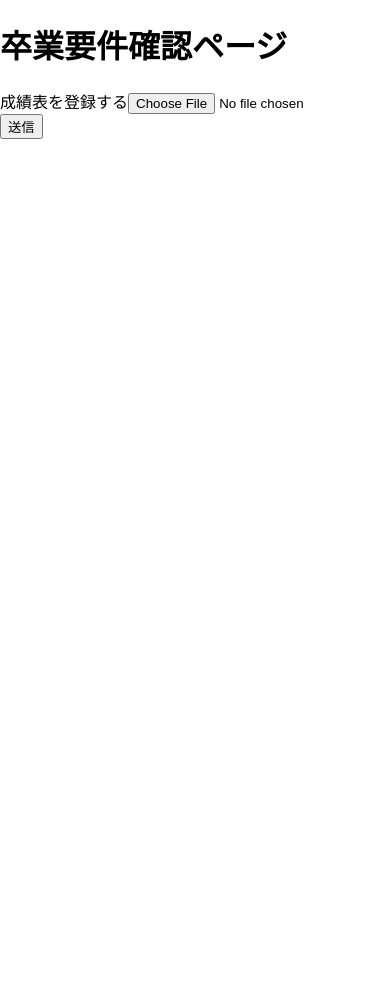
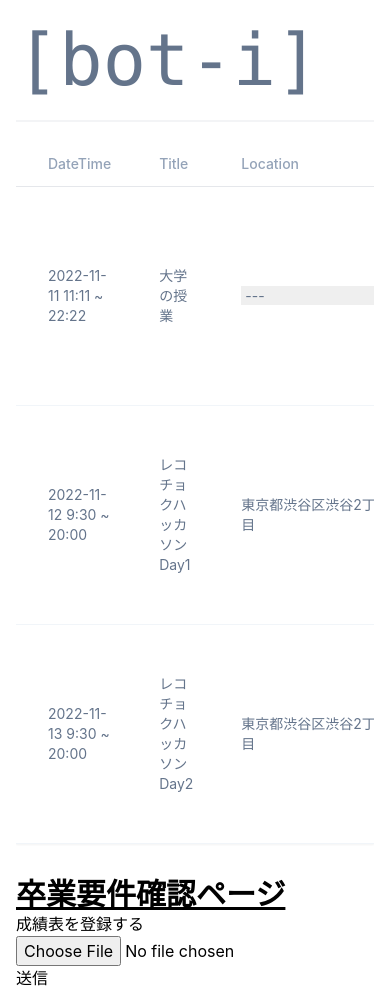
Before and after one commit to PeachRapit1022/graduation-requirement-front, a React (Create React App) app: page / in a window 390 px wide. Before the commit the page ends 844 px from the top, so only its background shows below. Built offline with nearby package versions, Linux system fonts and the light colour scheme.

Commit message:
step1_table_design

```diff
--- a/package.json
+++ b/package.json
@@ -40,5 +40,8 @@
       "last 1 firefox version",
       "last 1 safari version"
     ]
+  },
+  "devDependencies": {
+    "tailwindcss": "^3.2.4"
   }
 }
--- a/src/App.tsx
+++ b/src/App.tsx
@@ -1,9 +1,11 @@
 import React from 'react';
 import Main from './items/main';
+import Test from './items/test';
 
 const App = () => {
   return (
     <div className="App">
+      <Test></Test>
       <Main></Main>
     </div>
   );
--- a/src/index.css
+++ b/src/index.css
@@ -11,3 +11,7 @@ code {
   font-family: source-code-pro, Menlo, Monaco, Consolas, 'Courier New',
     monospace;
 }
+
+@tailwind base;
+@tailwind components;
+@tailwind utilities;
--- a/src/items/main.tsx
+++ b/src/items/main.tsx
@@ -67,15 +67,13 @@ const Main = () => {
 
     // 表示
     return (
-        <div>
-        <body>
-            <h1>卒業要件確認ページ</h1>
+        <div className="mx-auto max-w-7xl px-4 sm:px-6">
+            <h1 className="text-3xl font-bold underline">卒業要件確認ページ</h1>
             <p>成績表を登録する
             <input name="file" type="file" accept="" onChange={onChangeFile}/>
             <input type="button" disabled={!File} value="送信" onClick={onClickSubmit}/>
             </p>
             {result}
-        </body>
         </div>
     );
 }
--- a/src/items/step1List.tsx
+++ b/src/items/step1List.tsx
@@ -1,4 +1,5 @@
 import React from 'react';
+import Step1ListHead from './step1ListHead';
 //import axios, {AxiosResponse,AxiosError} from 'axios';
 import Step1ListItem from './step1ListItem';
 
@@ -9,7 +10,11 @@ type Item = {
 
 const Step1List = (props:any) => {
     return (
-        <div>
+        <div className="relative rounded-xl overflow-auto">
+            <div className="shadow-sm overflow-hidden my-8">
+                <table className="border-collapse table-auto w-full text-sm">
+                    <Step1ListHead/>
+                    <tbody className="bg-white dark:bg-slate-800">
                         {props.res.map((item: Item) => {
                             return (
                                 <>
@@ -20,6 +25,9 @@ const Step1List = (props:any) => {
                                 </>
                             )
                         })}
+                    </tbody>
+                </table>
+            </div>
         </div>
     )
 }
--- /dev/null
+++ b/src/items/step1ListHead.tsx
@@ -0,0 +1,30 @@
+import React from "react";
+
+const Step1ListHead = () => {
+    return (
+        <thead>
+            <tr>
+                <th className="border-b dark:border-slate-600 font-medium p-4 pl-8 pt-0 pb-3 text-slate-400 dark:text-slate-200 text-left">
+                    科目名
+                </th>
+                <th className="border-b dark:border-slate-600 font-medium p-4 pl-8 pt-0 pb-3 text-slate-400 dark:text-slate-200 text-left">
+                    時間割コード
+                </th>
+                <th className="border-b dark:border-slate-600 font-medium p-4 pl-8 pt-0 pb-3 text-slate-400 dark:text-slate-200 text-left">
+                    単位数
+                </th>
+                <th className="border-b dark:border-slate-600 font-medium p-4 pl-8 pt-0 pb-3 text-slate-400 dark:text-slate-200 text-left">
+                    カテゴリ1
+                </th>
+                <th className="border-b dark:border-slate-600 font-medium p-4 pl-8 pt-0 pb-3 text-slate-400 dark:text-slate-200 text-left">
+                    カテゴリ2
+                </th>
+                <th className="border-b dark:border-slate-600 font-medium p-4 pl-8 pt-0 pb-3 text-slate-400 dark:text-slate-200 text-left">
+                    登録
+                </th>
+            </tr>
+        </thead>
+    )
+}
+
+export default Step1ListHead;
--- /dev/null
+++ b/src/items/test.tsx
@@ -0,0 +1,123 @@
+import { FC, memo, useState } from "react";
+
+const Test = () => {
+
+    return(
+
+
+    <div className="mx-auto max-w-7xl px-4 sm:px-6">
+        <div className="flex items-center justify-between border-b-2 border-gray-100 py-6 md:justify-start md:space-x-10">
+            <div className="flex justify-start lg:w-0 lg:flex-1">
+            <div className="text-7xl font-mono h-full text-slate-500">
+                [bot-i]
+            </div>
+            <div className="hidden items-center justify-end md:flex md:flex-1 lg:w-0">
+                <img
+                className="inline-block h-20 w-20 rounded-full ring-2 ring-white"
+                alt="あいこん画像"
+                />
+            </div>
+            </div>
+        </div>
+        <div className="relative rounded-xl overflow-auto">
+            <div className="shadow-sm overflow-hidden my-8">
+            <table className="border-collapse table-auto w-full text-sm">
+                <thead>
+                <tr>
+                    <th className="border-b dark:border-slate-600 font-medium p-4 pl-8 pt-0 pb-3 text-slate-400 dark:text-slate-200 text-left">
+                    DateTime
+                    </th>
+                    <th className="border-b dark:border-slate-600 font-medium p-4 pl-8 pt-0 pb-3 text-slate-400 dark:text-slate-200 text-left">
+                    Title
+                    </th>
+                    <th className="border-b dark:border-slate-600 font-medium p-4 pl-8 pt-0 pb-3 text-slate-400 dark:text-slate-200 text-left">
+                    Location
+                    </th>
+                    <th className="border-b dark:border-slate-600 font-medium p-4 pl-8 pt-0 pb-3 text-slate-400 dark:text-slate-200 text-left">
+                    Osusume
+                    </th>
+                </tr>
+                </thead>
+                <tbody className="bg-white dark:bg-slate-800">
+                <tr>
+                    <td className="border-b border-slate-100 dark:border-slate-700 p-4 pl-8 text-slate-500 dark:text-slate-400">
+                    2022-11-11 11:11 ~ 22:22
+                    </td>
+                    <td className="border-b border-slate-100 dark:border-slate-700 p-4 pl-8 text-slate-500 dark:text-slate-400">
+                    大学の授業
+                    </td>
+                    <td className="border-b border-slate-100 dark:border-slate-700 p-4 pl-8 text-slate-500 dark:text-slate-400">
+                    <select
+                        name="class_sub"
+                        >
+                        <option value={0}>---</option>
+                        <option value={1}>共通専門基礎科目</option>
+                        <option value={2}>専門基礎科目</option>
+                        <option value={3}>市民工学共通科目</option>
+                        <option value={4}>構造工学系科目</option>
+                        <option value={5}>水工学系科目</option>
+                        <option value={6}>地盤工学系科目</option>
+                        <option value={7}>計画系科目</option>
+                        <option value={8}>環境系科目</option>
+                        <option value={9}>基礎教養科目</option>
+                        <option value={10}>総合教養科目</option>
+                        <option value={11}>外国語科目</option>
+                        <option value={12}>情報科目</option>
+                        <option value={13}>健康・スポーツ科学</option>
+                        <option value={14}>高度教養科目</option>
+                    </select>
+                    </td>
+                    <td className="border-b border-slate-100 dark:border-slate-700 p-4 pl-8 text-slate-500 dark:text-slate-400">
+                    <button
+                        className="flex w-full items-center justify-center rounded-md border border-transparent bg-orange-300 px-4 py-2 text-base font-medium text-slate-500 shadow-sm hover:bg-orange-400"
+
+                    >
+                        おすすめを見る
+                    </button>
+                    </td>
+                </tr>
+                <tr>
+                    <td className="border-b border-slate-100 dark:border-slate-700 p-4 pl-8 text-slate-500 dark:text-slate-400">
+                    2022-11-12 9:30 ~ 20:00
+                    </td>
+                    <td className="border-b border-slate-100 dark:border-slate-700 p-4 pl-8 text-slate-500 dark:text-slate-400">
+                    レコチョクハッカソンDay1
+                    </td>
+                    <td className="border-b border-slate-100 dark:border-slate-700 p-4 pl-8 text-slate-500 dark:text-slate-400">
+                    東京都渋谷区渋谷2丁目
+                    </td>
+                    <td className="border-b border-slate-100 dark:border-slate-700 p-4 pl-8 text-slate-500 dark:text-slate-400">
+                    <button
+                        className="flex w-full items-center justify-center rounded-md border border-transparent bg-orange-300 px-4 py-2 text-base font-medium text-slate-500 shadow-sm hover:bg-orange-400"
+                    >
+                        おすすめを見る
+                    </button>
+                    </td>
+                </tr>
+                <tr>
+                    <td className="border-b border-slate-100 dark:border-slate-700 p-4 pl-8 text-slate-500 dark:text-slate-400">
+                    2022-11-13 9:30 ~ 20:00
+                    </td>
+                    <td className="border-b border-slate-100 dark:border-slate-700 p-4 pl-8 text-slate-500 dark:text-slate-400">
+                    レコチョクハッカソンDay2
+                    </td>
+                    <td className="border-b border-slate-100 dark:border-slate-700 p-4 pl-8 text-slate-500 dark:text-slate-400">
+                    東京都渋谷区渋谷2丁目
+                    </td>
+                    <td className="border-b border-slate-100 dark:border-slate-700 p-4 pl-8 text-slate-500 dark:text-slate-400">
+                    <button
+                        className="flex w-full items-center justify-center rounded-md border border-transparent bg-orange-300 px-4 py-2 text-base font-medium text-slate-500 shadow-sm hover:bg-orange-400"
+                    >
+                        おすすめを見る
+                    </button>
+                    </td>
+                </tr>
+                </tbody>
+            </table>
+            </div>
+        </div>
+    </div>
+
+    )
+}
+export default Test;
--- /dev/null
+++ b/tailwind.config.js
@@ -0,0 +1,10 @@
+/** @type {import('tailwindcss').Config} */
+module.exports = {
+  content: [
+    "./src/**/*.{js,jsx,ts,tsx}"
+  ],
+  theme: {
+    extend: {},
+  },
+  plugins: [],
+}
```
Also changed, not shown: src/items/step1ListItem.tsx (+25 -10 lines), 1 other file (tests, documents, lock files or other folders). Lines whose indentation alone changed are shown as unchanged.
